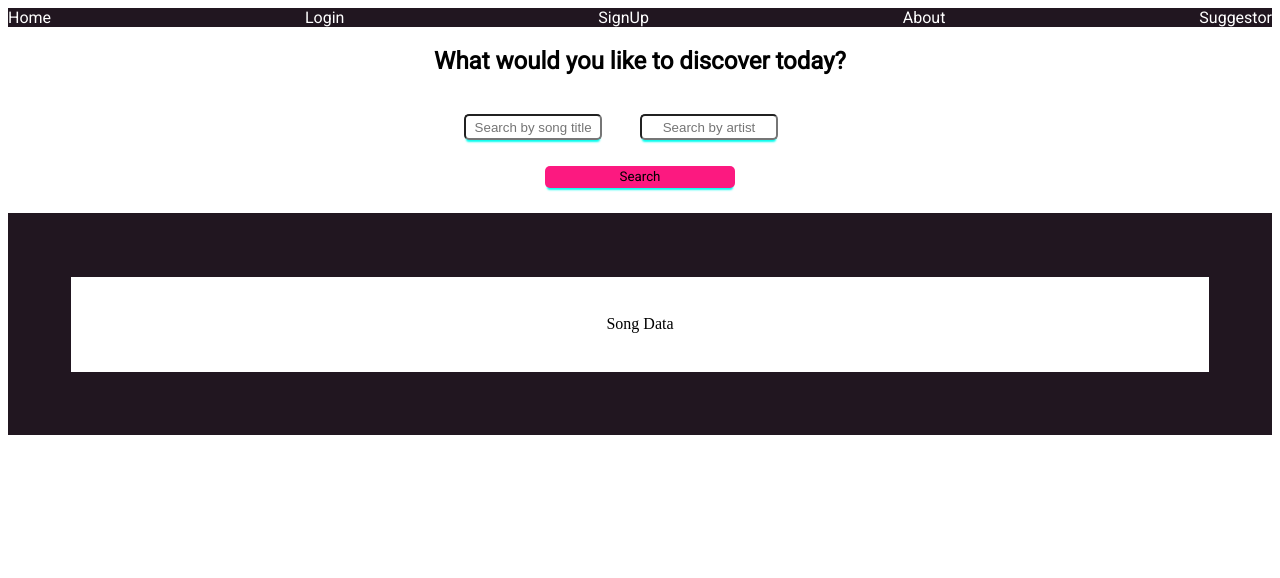
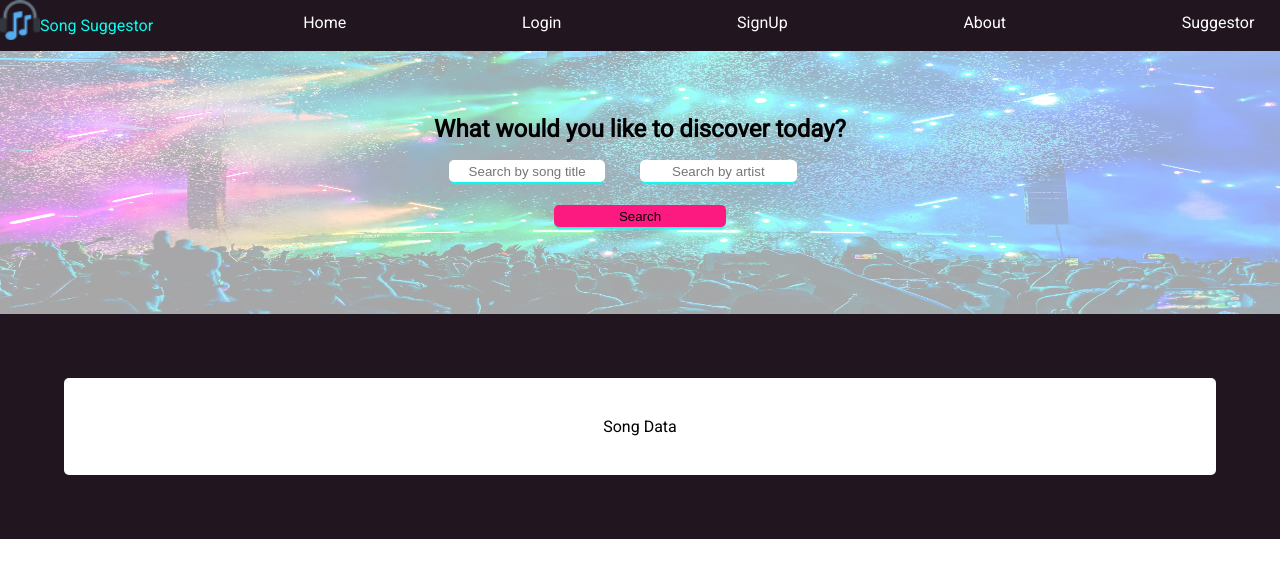
Before and after one commit to spotify-suggestor-4/front-end, a React (Create React App) app in the folder spotify-suggestor-4-react-1/: page /suggestor in a window 1280 px wide. Shown: the top 578 px of the page. Built offline with nearby package versions, Linux system fonts and the light colour scheme.

Commit message:
navbar, bg img

```diff
--- a/spotify-suggestor-4-react-1/src/App.js
+++ b/spotify-suggestor-4-react-1/src/App.js
@@ -8,12 +8,18 @@ import About from './components/About';
 import PrivateRoute from './components/PrivateRoute';
 import Suggestor from './components/Suggestor';
 // Styles
-import { Navbar } from './components/Styles';
+import { Navbar, LogoContainer } from './components/Styles';
+// Logo
+import logo from './Images/favicon2.png';
 
 function App() {
   return (
     <div>
       <Navbar>
+        <LogoContainer>
+          <img src={logo} height='40px' />
+          <p>Song Suggestor</p>
+        </LogoContainer>
         <Link to='/'>Home</Link>
         <Link to='/login'>Login</Link>
         <Link to='/signup'>SignUp</Link>
--- a/spotify-suggestor-4-react-1/src/components/Song.js
+++ b/spotify-suggestor-4-react-1/src/components/Song.js
@@ -1,11 +1,10 @@
 import React from 'react';
-import { SongCard } from './Styles';
 
 const Song = () => {
     return (
-    <SongCard>
-        <p>Song Data</p>
-    </SongCard>
+        <div>
+
+        </div>
     )
 }
 
--- /dev/null
+++ b/spotify-suggestor-4-react-1/src/components/SongCard.js
@@ -0,0 +1,12 @@
+import React from 'react';
+import { SongCardContainer } from './Styles';
+
+const Song = () => {
+    return (
+    <SongCardContainer>
+        <p>Song Data</p>
+    </SongCardContainer>
+    )
+}
+
+export default Song;
--- a/spotify-suggestor-4-react-1/src/components/Styles.js
+++ b/spotify-suggestor-4-react-1/src/components/Styles.js
@@ -1,7 +1,16 @@
 import styled from 'styled-components';
+import stadiumimg from '../Images/groupstadium-image.png';
 
+// Logo
+export const LogoContainer = styled.div`
+    display: flex;
+    p {
+        color: #08FDEE
+    }
+`;
+
+// Navbar
 export const Navbar = styled.nav`
-    @import url('https://fonts.googleapis.com/css2?family=Roboto&display=swap');
     display: flex;
     justify-content: space-between;
     background-color: #211620;
@@ -9,27 +18,29 @@ export const Navbar = styled.nav`
     a {
         text-decoration: none;
         color: white;
-        font-family: 'Roboto', sans-serif;
+        margin: 1% 2%;
     }
 `;
 
 // Suggestor
 export const SearchContainer = styled.div`
-    @import url('https://fonts.googleapis.com/css2?family=Roboto&display=swap');
-
     text-align: center;
-
+    background-image: url(${stadiumimg});
+    background-repeat: no-repeat;
+    background-size: cover;
+    background-size: 100% 100%;
+    padding: 5%;
 
     h2, button {
-        font-family: 'Roboto', sans-serif;
+        margin: 0;
     }
 
     input {
         border-radius: 5px;
-        /* border-style: none; */
+        border-style: none;
         text-align: center;
         padding: 0.3%;
-        width: 10%;
+        width: 13%;
         /* Top, Right, Bottom, Left */
         margin: 1.5% 3% 2% 0;
         box-shadow: 0 4px 2px -2px #08FDEE;
@@ -52,8 +63,9 @@ export const SuggestedSongsContainer = styled.section`
     padding: 5% 5% 5% 5%;
 `;
 
-export const SongCard = styled.div`
+export const SongCardContainer = styled.div`
     background-color: white;
+    border-radius: 5px;
     text-align: center;
     padding: 2% 2% 2% 2%;
 `;
--- a/spotify-suggestor-4-react-1/src/components/Suggestor.js
+++ b/spotify-suggestor-4-react-1/src/components/Suggestor.js
@@ -1,24 +1,33 @@
-import React from 'react';
-import { SearchContainer, SuggestedSongsContainer } from './Styles';
+import React, { useState } from 'react';
+import { SearchContainer, SuggestedSongsContainer, SongCardContainer } from './Styles';
 import Song from './Song';
+import SongCard from './SongCard';
 
 const Suggestor = () => {
+
+    const [searchTitle, setSearchTitle] = useState('');
+    const [searchArtist, setSearchArtis] = useState('');
+
+    // useEffect(() => {
+
+    // })
+
     return (
     <>
         <SearchContainer>
             <h2>What would you like to discover today?</h2>
             <input
             placeholder='Search by song title'
-            maxLength='12'
+
             />
             <input
             placeholder='Search by artist'
-            maxLength='12'
+
             /> <br />
             <button>Search</button>
         </SearchContainer>
         <SuggestedSongsContainer>
-            <Song />
+            <SongCard />
         </SuggestedSongsContainer>
     </>
     )
--- /dev/null
+++ b/spotify-suggestor-4-react-1/src/index.css
@@ -0,0 +1,6 @@
+@import url('https://fonts.googleapis.com/css2?family=Roboto&display=swap');
+
+body {
+    font-family: 'Roboto', sans-serif;
+    margin: 0;
+}
--- a/spotify-suggestor-4-react-1/src/index.js
+++ b/spotify-suggestor-4-react-1/src/index.js
@@ -2,6 +2,7 @@ import React from 'react';
 import ReactDOM from 'react-dom';
 import App from './App';
 import { BrowserRouter as Router } from 'react-router-dom';
+import './index.css';
 
 ReactDOM.render(
   <Router>
```
